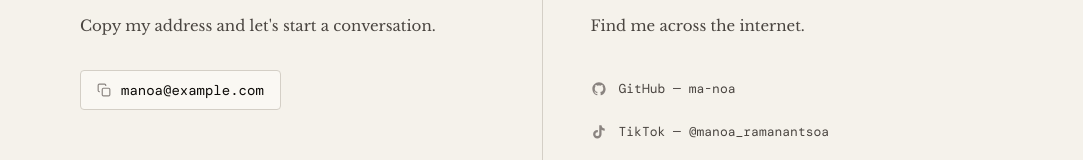
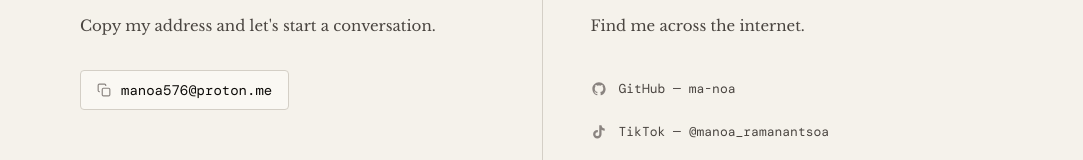
Before and after one commit to MA-NOA/portfolioReact, a React app: page / in a window 1280 px wide. Shown: the part 1433-1593 px from the top of the page, without its empty margins (98-1181 px from the left). Built offline with nearby package versions, Linux system fonts and the light colour scheme; the HTML template or start-up script is replaced by a standard one.

Commit message:
hahahaha

```diff
--- a/src/App.jsx
+++ b/src/App.jsx
@@ -257,7 +257,7 @@ function App() {
                     <rect x="9" y="9" width="13" height="13" rx="2" />
                     <path d="M5 15H4a2 2 0 0 1-2-2V4a2 2 0 0 1 2-2h9a2 2 0 0 1 2 2v1" />
                   </svg>
-                  manoa@example.com
+                  manoa576@proton.me
                 </button>
                 <span className="copy-toast" id="toast">
                   Copied!
```
